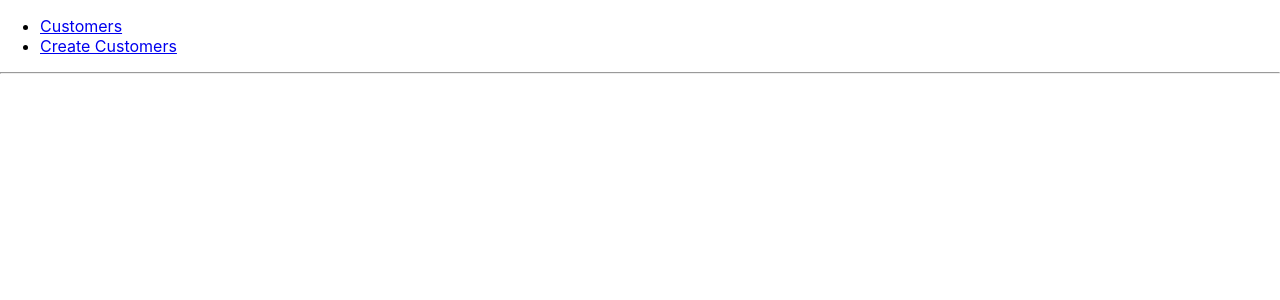
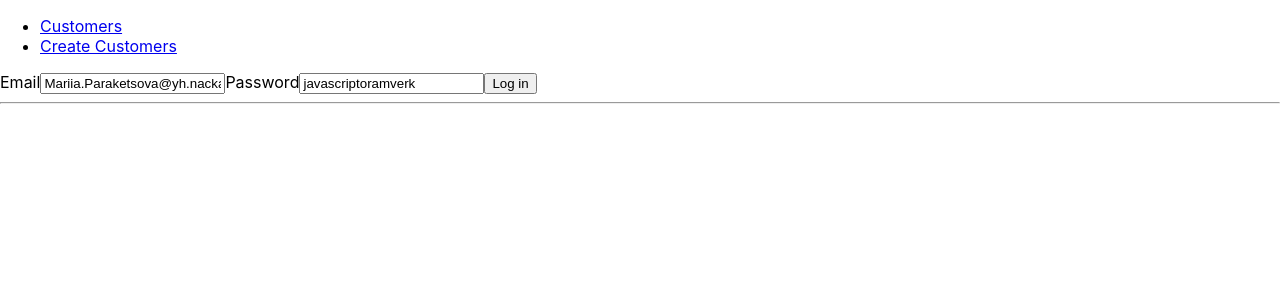
Before and after one commit to paraketsova/nackademin-b2b-crm, a React (Create React App) app: page / in a window 1280 px wide. Shown: the top 300 px of the page. Built offline with nearby package versions, Linux system fonts and the light colour scheme.

Commit message:
Update HomePage - add ConditionalHomePageComponent. Add LogOut

```diff
--- a/src/App.js
+++ b/src/App.js
@@ -5,11 +5,12 @@ import HomePage from './pages/HomePage';
 import CustomerDetailPage from './pages/CustomerDetailPage';
 import CustomerCreatePage from './pages/CustomerCreatePage';
 import CustomerUpdatePage from './pages/CustomerUpdatePage';
+import ConditionalHomePage from './components/ConditionalHomePage';
 
 
 function App() {
 
-  function getMe() {
+  function getMe() { //get my name and email
     const url = "https://frebi.willandskill.eu/api/v1/me/";
     const token = localStorage.getItem("WEBB20");
     fetch(url, {
@@ -27,7 +28,7 @@ function App() {
 
       <ul>
         <li>
-          <Link to="/home"> Customers</Link>
+          <Link to="/"> Customers</Link>
         </li>
         <li>
           <Link to="/customers/create">Create Customers</Link>
@@ -35,9 +36,11 @@ function App() {
       </ul>
 
       <Switch>
-        <Route path="/login">
-          <LoginPage />
-        </Route>
+        <Route
+          exact
+          path="/"
+          component={ConditionalHomePage}
+        />
 
         <Route path="/customers/create">
           <CustomerCreatePage />
@@ -49,13 +52,11 @@ function App() {
           />
 
         <Route
+          exact
           path="/customers/:id"
           component={CustomerDetailPage}
         />
 
-        <Route path="/home">
-          <HomePage />
-        </Route>
       </Switch>
 
       <hr />
--- /dev/null
+++ b/src/components/ConditionalHomePage.jsx
@@ -0,0 +1,17 @@
+import React from 'react';
+import HomePage from '../pages/HomePage';
+import LoginPage from '../pages/LoginPage';
+
+export default function ConditionalHomePage() {
+  const token = localStorage.getItem("WEBB20");
+
+  return (
+    <div>
+        {token ? (
+          <HomePage />
+        ) : (
+          <LoginPage />
+        )}
+    </div>
+  )
+}
--- a/src/pages/CustomerCreatePage.jsx
+++ b/src/pages/CustomerCreatePage.jsx
@@ -40,7 +40,7 @@ export default function CustomerCreatePage() {
     })
     .then( res => res.json())
     .then( data => {
-      history.push('/home')
+      history.push(`/`)
     })
   }
 
--- a/src/pages/CustomerDetailPage.jsx
+++ b/src/pages/CustomerDetailPage.jsx
@@ -29,7 +29,7 @@ export default function CustomerDetailPage(props) {
         "Authorization": `Bearer ${token}`
       }
     })
-    .then(() => history.push('/home'))
+    .then(() => history.push('/'))
   }
 
   useEffect( () => {
--- a/src/pages/HomePage.jsx
+++ b/src/pages/HomePage.jsx
@@ -1,9 +1,12 @@
 import React, {useState, useEffect} from 'react';
 import CustomerListItem from '../components/CustomerListItem';
+import { useHistory } from 'react-router-dom';
+
 
 export default function HomePage() {
 
   const [customerList, setCustomerList] = useState([]);
+  const history = useHistory();
 
   useEffect(() => {
     getCustomerList()
@@ -22,11 +25,19 @@ export default function HomePage() {
     .then(data => setCustomerList(data.results))
   }
 
+  function logOut() {
+    console.log("blablabla");
+    localStorage.removeItem("WEBB20");
+    history.push('/');
+  }
+
   return (
     <div>
       {customerList.map((item, index) => {
         return <CustomerListItem key={item.id} customerData={item} />
       })}
+
+      <button onClick={logOut}>Log Out</button>
     </div>
   )
 }
--- a/src/pages/LoginPage.jsx
+++ b/src/pages/LoginPage.jsx
@@ -30,7 +30,7 @@ export default function LoginPage() {
       console.log(data)
       console.log(data.token) //get data token by click at Log In button
       localStorage.setItem("WEBB20", data.token)
-      history.push('/customers')
+      history.push('/')
     })
   }
 
```
Also changed, not shown: 1 other file (tests, documents, lock files or other folders).
